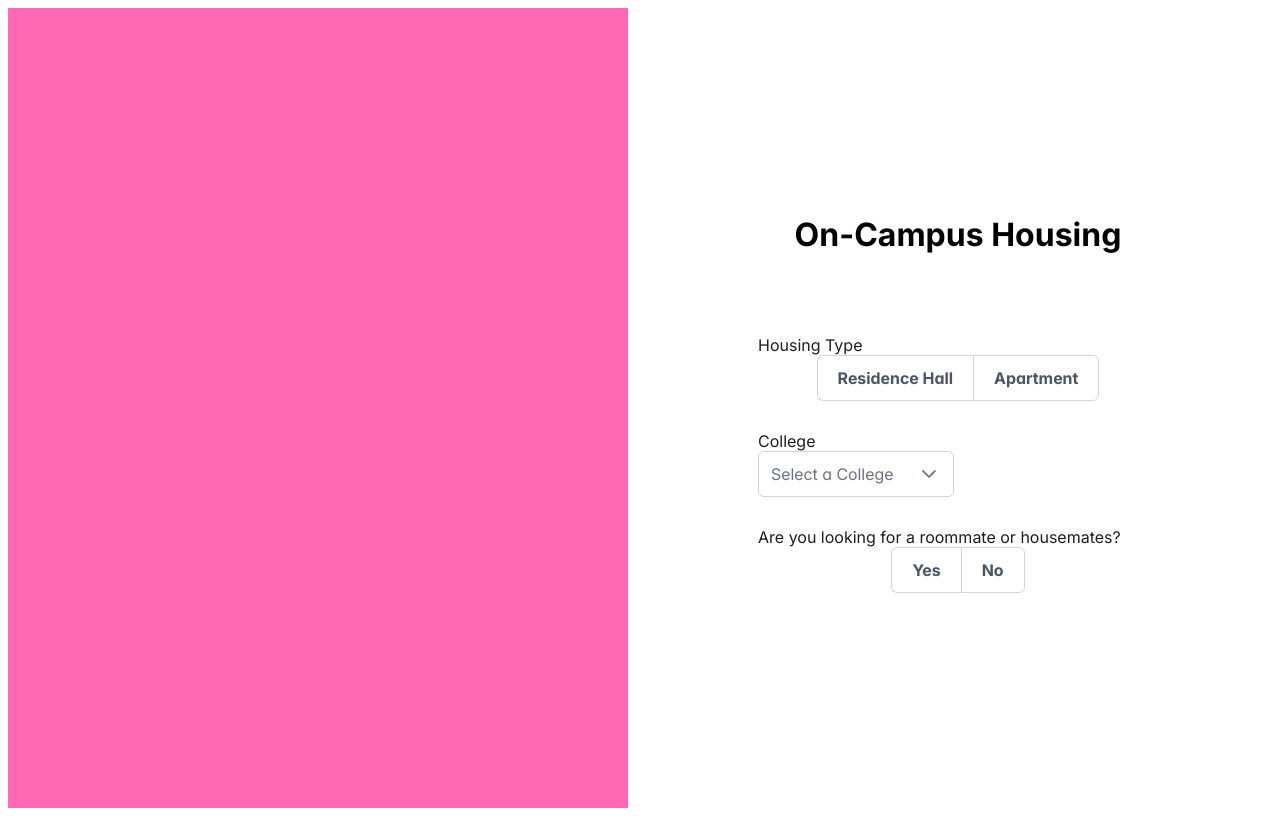
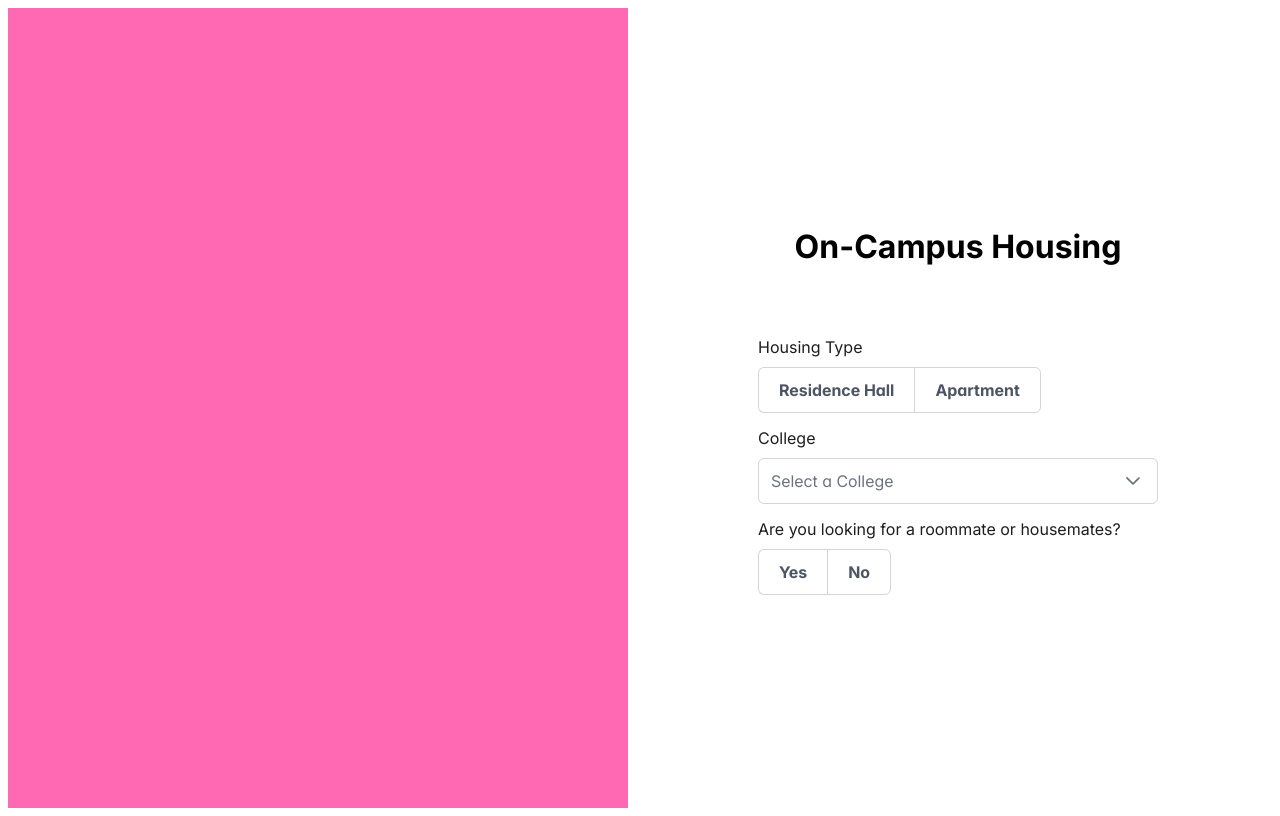
Before and after one commit to acmucsd-projects/fa23-podmates-hack-team-1, a Next.js app in the folder client/: page /test in a window 1280 px wide. Built offline with nearby package versions, Linux system fonts and the light colour scheme.

Commit message:
updated the oncampus form

```diff
--- a/client/src/app/components/OnCampusForm/OnCampusForm.css
+++ b/client/src/app/components/OnCampusForm/OnCampusForm.css
@@ -1,5 +1,5 @@
 form {
-    padding-top: 60px;
+    padding-top: 50px;
     display: flex;
     flex-direction: column;
     align-items: center;
@@ -16,10 +16,25 @@ label {
     font-style: normal;
     font-weight: 400;
     line-height: normal;
+
 }
 
 .input-container {
-    margin-bottom: 30px;
     text-align: left;
     width: 100%;
 }
+
+.question {
+    display: flex;
+    margin-bottom: 10px;
+}
+
+.answer {
+    display: flex;
+    margin-bottom: 15px;
+}
+
+.p-dropdown {
+    width: 100%;
+    text-align: left;
+}
--- a/client/src/app/components/OnCampusForm/index.js
+++ b/client/src/app/components/OnCampusForm/index.js
@@ -1,6 +1,8 @@
 import { useState, useEffect } from "react";
 import { SelectButton } from 'primereact/selectbutton';
 import { Checkbox } from 'primereact/checkbox';
+import { InputText } from 'primereact/checkbox';
+
 import { Dropdown } from 'primereact/dropdown';
 
 import 'primereact/resources/themes/lara-light-indigo/theme.css';   // theme
@@ -22,6 +24,19 @@ export default function OnCmpusForm({ user, setUser, setShowPopUp, setPopUpType
     are you looking for a roommate or housemates?
     */
 
+    // buildingPref: {
+    //     type: String,
+    //     required: false,
+    // },
+    // ucsdCollege: {
+    //     type: String,
+    //     required: false,
+    // },
+    // roommateSearch: {
+    //     type: Boolean,
+    //     required: false
+    // }
+
     const [selectHousing, setSelectHousing] = useState('');
     const [selectCollege, setSelectCollege] = useState('');
     const [BoolRoommate, setBoolRoommate] = useState('');
@@ -39,17 +54,18 @@ export default function OnCmpusForm({ user, setUser, setShowPopUp, setPopUpType
 
     const handleHousingSelection = (e) => {
         setSelectHousing(e.value);
-        setUser({})
+        setUser(prevUser => ({ ...prevUser, buildingPref: e.target.value }));
     }
 
     const handleCollegeSelection = (e) => {
         setSelectCollege(e.value);
-        setUser({})
+        setUser(prevUser => ({ ...prevUser, ucsdCollege: e.target.value }));
     }
 
     const handleRoommateBool = (e) => {
         setBoolRoommate(e.value);
-        setUser({})
+        const roommateSearchValue = e.value === 'Yes';
+        setUser(prevUser => ({ ...prevUser, roommateSearch: roommateSearchValue }));
     }
 
     return (
@@ -57,25 +73,26 @@ export default function OnCmpusForm({ user, setUser, setShowPopUp, setPopUpType
             <form>
                 <div className='input-container'>
                     <label>
-                        Housing Type<br />
-                        <SelectButton value={selectHousing} onChange={handleHousingSelection} options={['Residence Hall', 'Apartment']} />
+                        <span className="question">Housing Type<br /></span>
+                        <span className="answer"><SelectButton className="selectbutton" value={selectHousing} onChange={handleHousingSelection} options={['Residence Hall', 'Apartment']} /></span>
                     </label>
                 </div>
 
                 <div className='input-container'>
                     <label>
-                        College <br />
-                        <Dropdown value={selectCollege} onChange={handleCollegeSelection} options={Colleges}
-                            placeholder="Select a College" className="w-full md:w-14rem" />
+                        <span className="question">College <br /></span>
+                        <span className="answer"><Dropdown value={selectCollege} onChange={handleCollegeSelection} options={Colleges}
+                            placeholder="Select a College" className="w-full md:w-14rem" /></span>
                     </label>
                 </div>
 
                 <div className='input-container'>
                     <label>
-                        Are you looking for a roommate or housemates? <br />
-                        <SelectButton value={BoolRoommate} onChange={handleRoommateBool} options={['Yes', 'No']} />
+                        <span className="question">Are you looking for a roommate or housemates? <br /></span>
+                        <span className="answer"><SelectButton value={BoolRoommate} onChange={handleRoommateBool} options={['Yes', 'No']} /></span>
                     </label>
                 </div>
+
 
             </form>
         </>
```
Also changed, not shown: client/src/app/components/SignUp/ProfileSignUpForm/index.js (+15 -15 lines), client/src/app/test/page.js (+1 -1 lines).
